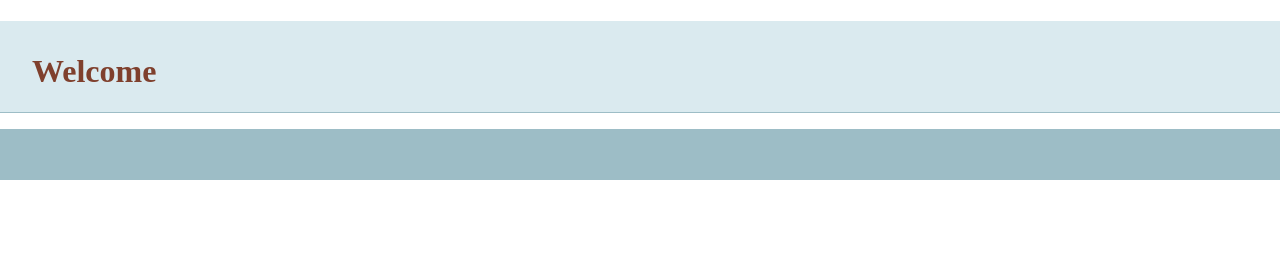
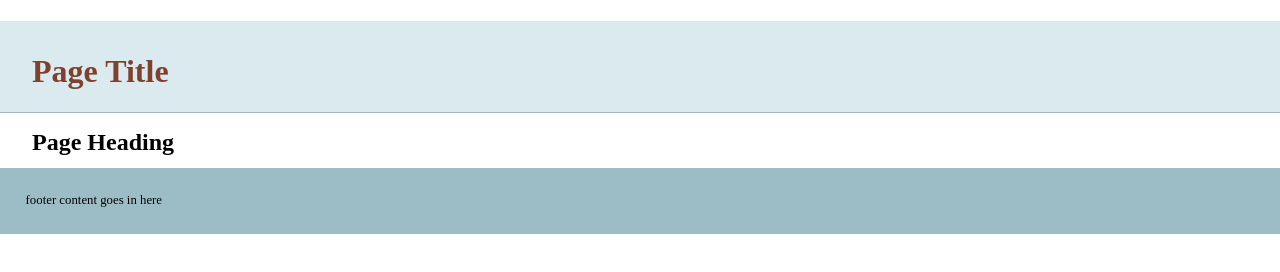
Before and after one commit to fleepgeek/git-intro, a plain HTML site: page index.html in a window 1280 px wide. Drawn offline with nearby package versions, Linux system fonts and the light colour scheme.

Commit message:
added more info to the template

```diff
--- a/index.html
+++ b/index.html
@@ -14,13 +14,14 @@
     </head>
     <body>
     <header>
-	<h1>Welcome</h1>
+	<h1>Page Title</h1>
     </header>
     <nav id="pageNav">
     </nav>
     <main>
+		<h2>Page Heading</h2>
     </main>
-    <footer>
+    <footer> footer content goes in here
     </footer>
         <script>
 //use the modernizr load to load up external scripts. This will load the scripts asynchronously, but the order listed matters. Although it will load all scripts in parallel, it will execute them in the order listed
```
